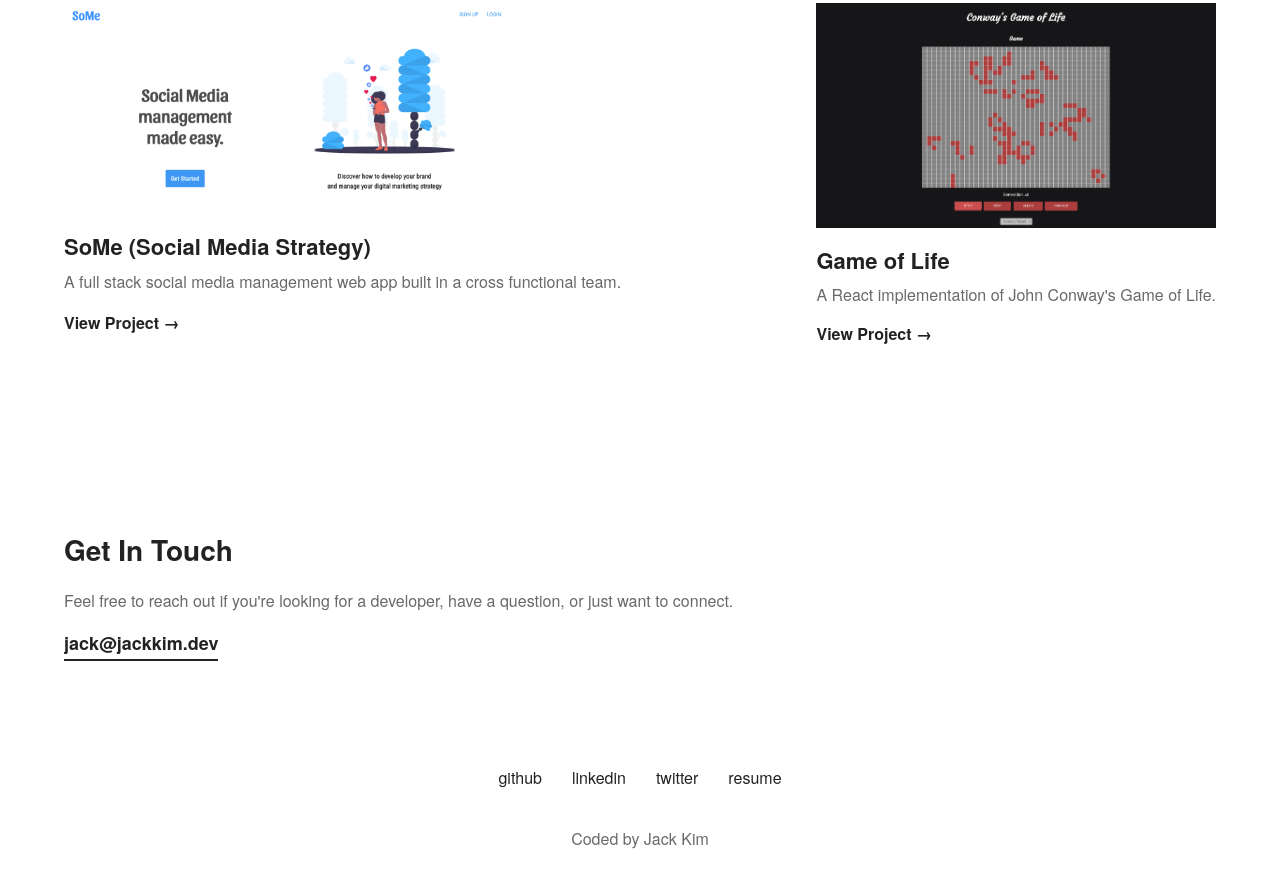
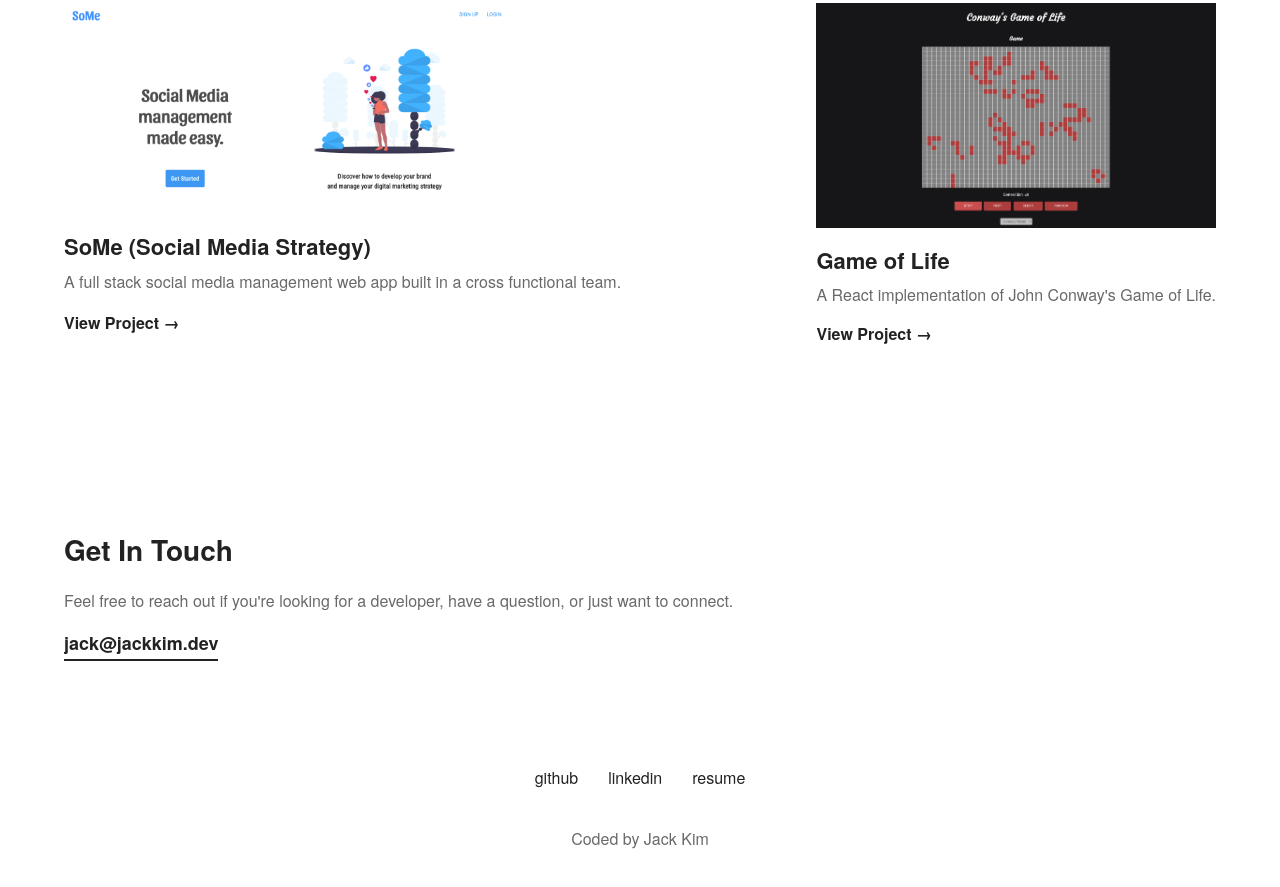
Before and after one commit to jskway/portfolio, a Gatsby site: page / in a window 1280 px wide. Shown: the part 1783-2670 px from the top of the page. Built offline with nearby package versions, Linux system fonts and the light colour scheme; Gatsby itself is replaced by a stand-in of ours.

Commit message:
chore: remove twitter link

```diff
--- a/src/components/footer.js
+++ b/src/components/footer.js
@@ -56,13 +56,6 @@ const Footer = () => (
         linkedin
       </SMLink>
       <SMLink
-        title="Twitter - jskway"
-        target="_blank"
-        href="https://www.twitter.com/jskway"
-      >
-        twitter
-      </SMLink>
-      <SMLink
         title="Resume - Jack Kim"
         target="_blank"
         href="https://drive.google.com/file/d/1knN65g0Ig1BOul-sj4YUwyKk_OTC5o8E/view?usp=sharing"
```
